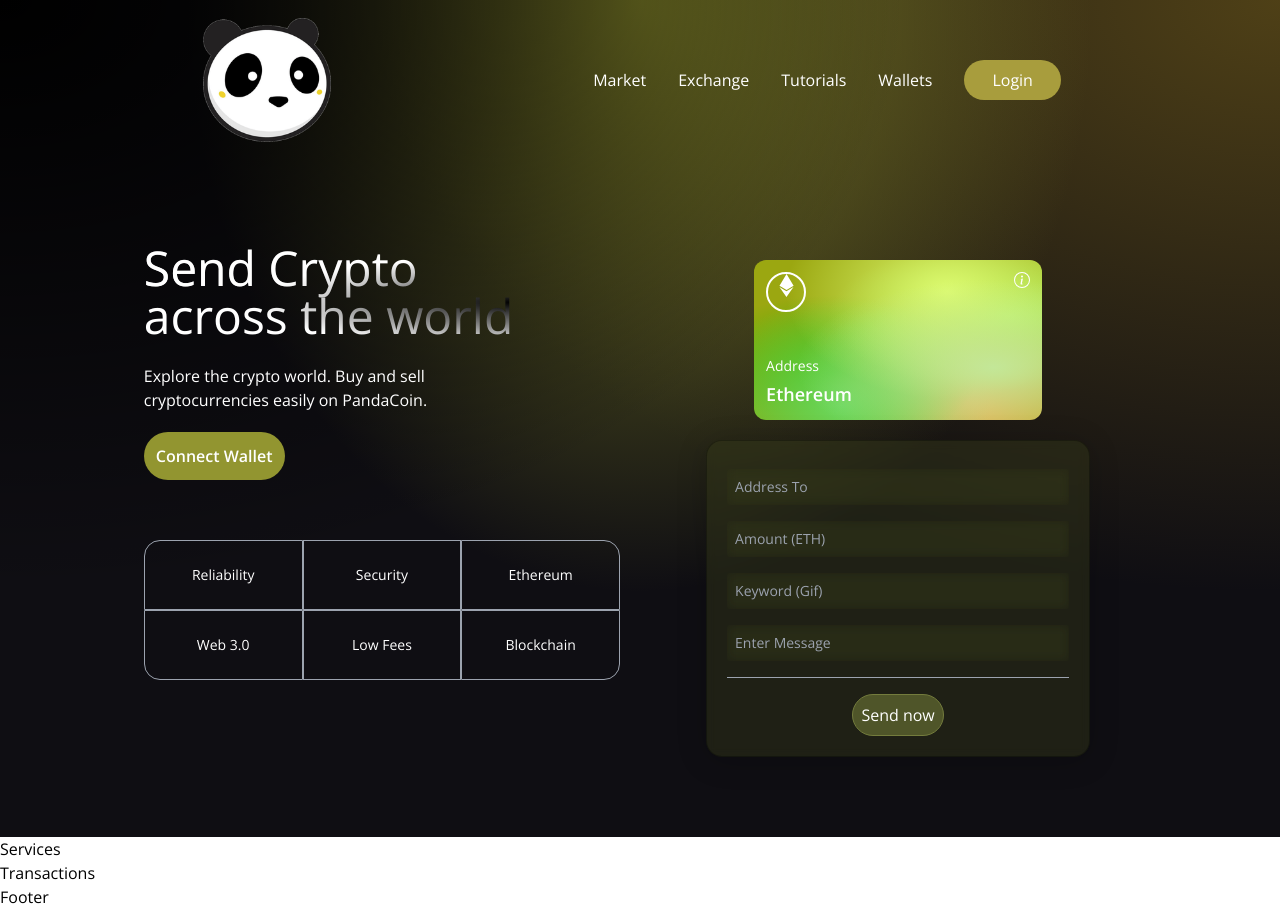
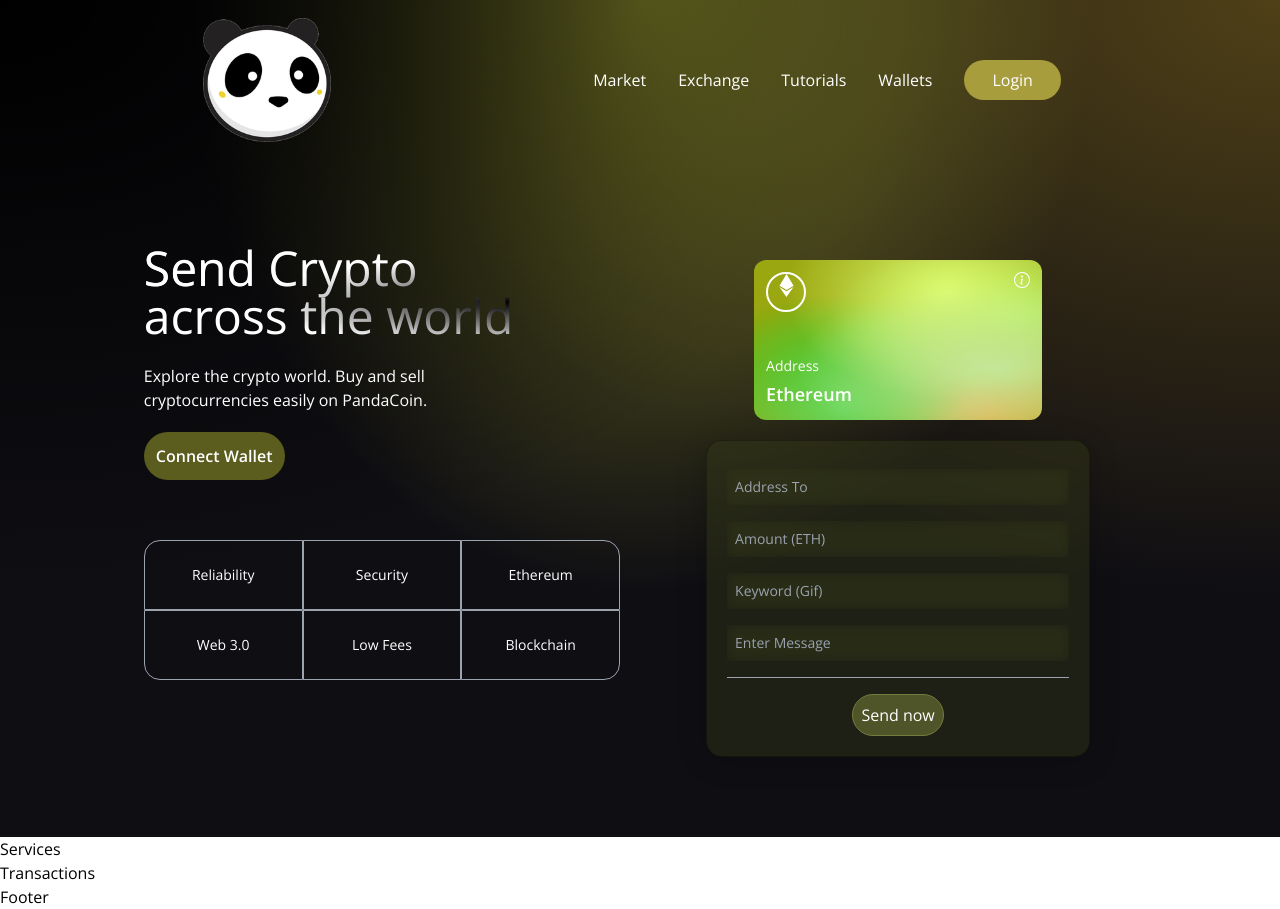
Before and after one commit to mounishvatti/pandacoinweb3, a React (Vite) app in the folder client/: page / in a window 1280 px wide. Built offline with nearby package versions, Linux system fonts and the light colour scheme.

Commit message:
updated colors for buttons

```diff
--- a/client/src/components/Welcome.jsx
+++ b/client/src/components/Welcome.jsx
@@ -37,7 +37,7 @@
                     <button
                         type="button"
                         onClick={connectWallet}
-                        className="flex flex-row justify-center items-center my-5 bg-[#929530] p-3 rounded-full cursor-pointer hover:bg-[#bda425]"
+                        className="flex flex-row justify-center items-center my-5 bg-[#5b5d1e] p-3 rounded-full cursor-pointer hover:bg-[#bda425]"
                     >
                         <p className="text-white text-base font-semibold">Connect Wallet</p>
                     </button>
```
